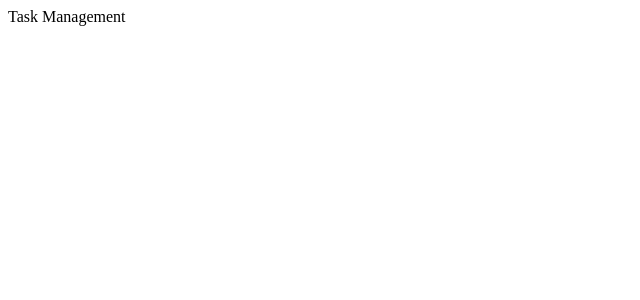
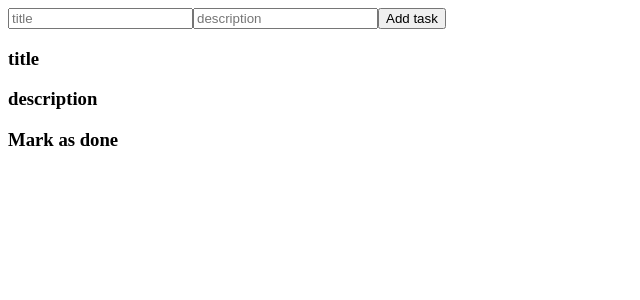
Before and after one commit to deepak-mahto/task-management, a React (Vite) app in the folder frontend/: page / in a window 1280 px wide. Shown: the top 300 px of the page, without its empty margins (0-640 px from the left). Built offline with nearby package versions, Linux system fonts and the light colour scheme.

Commit message:
Created components

```diff
--- a/frontend/src/App.jsx
+++ b/frontend/src/App.jsx
@@ -1,5 +1,13 @@
+import CreateTask from "./components/CreateTask";
+import Tasks from "./components/Tasks";
+
 const App = () => {
-  return <div>Task Management</div>;
+  return (
+    <div>
+      <CreateTask />
+      <Tasks />
+    </div>
+  );
 };
 
 export default App;
--- /dev/null
+++ b/frontend/src/components/CreateTask.jsx
@@ -0,0 +1,11 @@
+const CreateTask = () => {
+  return (
+    <div>
+      <input type="text" placeholder="title" />
+      <input type="text" placeholder="description" />
+      <button>Add task</button>
+    </div>
+  );
+};
+
+export default CreateTask;
--- /dev/null
+++ b/frontend/src/components/Tasks.jsx
@@ -0,0 +1,11 @@
+const Tasks = () => {
+  return (
+    <div>
+      <h3>title</h3>
+      <h3>description</h3>
+      <h3>Mark as done</h3>
+    </div>
+  );
+};
+
+export default Tasks;
```
